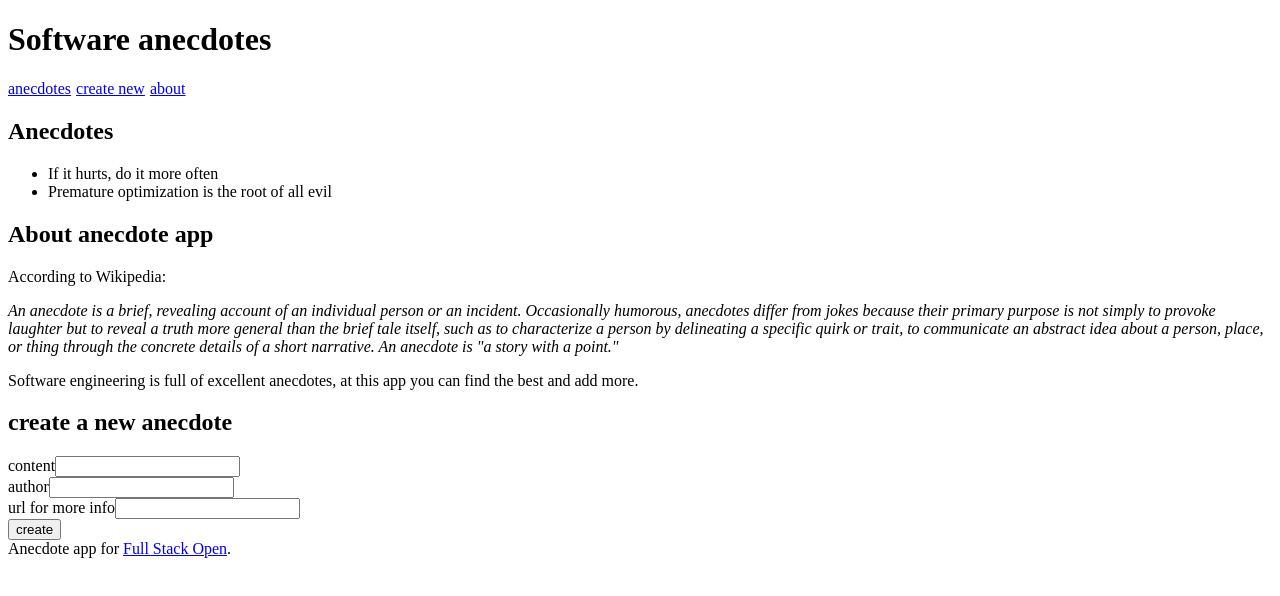
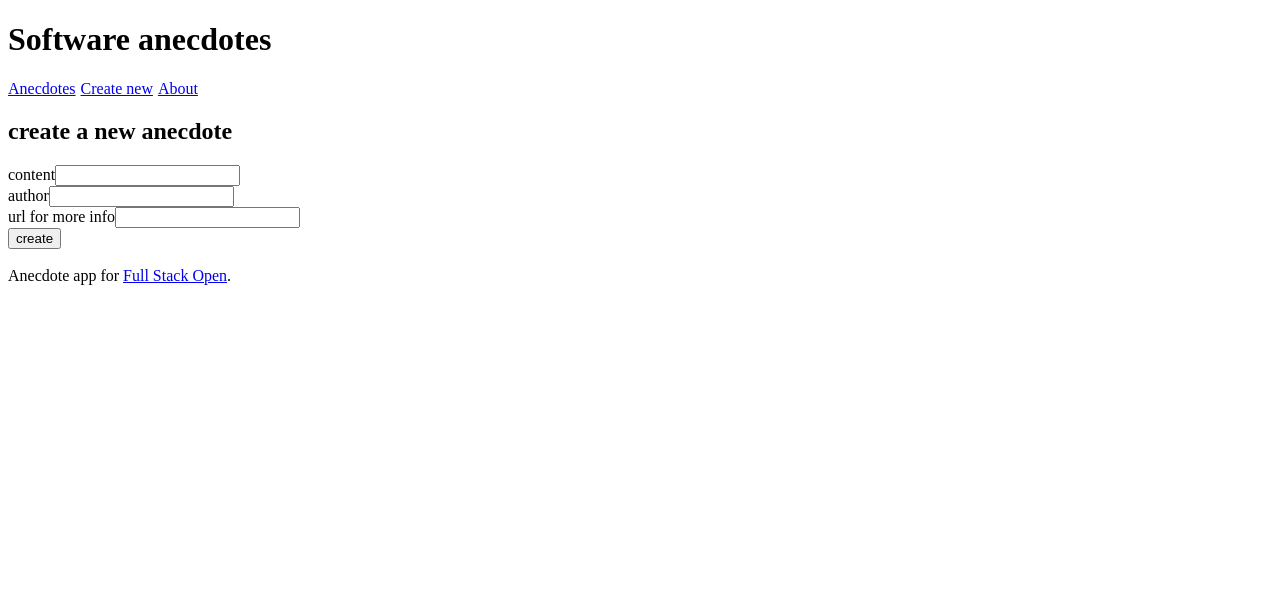
Before and after one commit to davidpacco/anecdotes-routed, a React (Vite) app: page /create in a window 1280 px wide. Shown: the top 596 px of the page. Built offline with nearby package versions, Linux system fonts and the light colour scheme.

Commit message:
Add exercise 7.1 - routed anecdotes step 1

```diff
--- a/package.json
+++ b/package.json
@@ -11,7 +11,8 @@
   },
   "dependencies": {
     "react": "^18.2.0",
-    "react-dom": "^18.2.0"
+    "react-dom": "^18.2.0",
+    "react-router-dom": "^6.24.1"
   },
   "devDependencies": {
     "@types/react": "^18.2.15",
--- a/src/App.jsx
+++ b/src/App.jsx
@@ -1,93 +1,13 @@
 import { useState } from 'react'
+import { Routes, Route } from 'react-router-dom'
 
-function Menu() {
-  const padding = {
-    paddingRight: 5
-  }
-  return (
-    <div>
-      <a href='#' style={padding}>anecdotes</a>
-      <a href='#' style={padding}>create new</a>
-      <a href='#' style={padding}>about</a>
-    </div>
-  )
-}
+import { Menu } from './components/Menu'
+import { AnecdoteList } from './components/AnecdoteList'
+import { About } from './components/About'
+import { Footer } from './components/Footer'
+import { CreateNew } from './components/CreateNew'
 
-function AnecdoteList({ anecdotes }) {
-  return (
-    <div>
-      <h2>Anecdotes</h2>
-      <ul>
-        {anecdotes.map(anecdote => <li key={anecdote.id} >{anecdote.content}</li>)}
-      </ul>
-    </div>
-  )
-}
-
-function About() {
-  return (
-    <div>
-      <h2>About anecdote app</h2>
-      <p>According to Wikipedia:</p>
-
-      <em>An anecdote is a brief, revealing account of an individual person or an incident.
-        Occasionally humorous, anecdotes differ from jokes because their primary purpose is not simply to provoke laughter but to reveal a truth more general than the brief tale itself,
-        such as to characterize a person by delineating a specific quirk or trait, to communicate an abstract idea about a person, place, or thing through the concrete details of a short narrative.
-        An anecdote is &quot;a story with a point.&quot;</em>
-
-      <p>Software engineering is full of excellent anecdotes, at this app you can find the best and add more.</p>
-    </div>
-  )
-}
-
-function Footer() {
-  return (
-    <div>
-      Anecdote app for <a href='https://fullstackopen.com/'>Full Stack Open</a>.
-    </div>
-  )
-}
-
-function CreateNew(props) {
-  const [content, setContent] = useState('')
-  const [author, setAuthor] = useState('')
-  const [info, setInfo] = useState('')
-
-
-  const handleSubmit = (e) => {
-    e.preventDefault()
-    props.addNew({
-      content,
-      author,
-      info,
-      votes: 0
-    })
-  }
-
-  return (
-    <div>
-      <h2>create a new anecdote</h2>
-      <form onSubmit={handleSubmit}>
-        <div>
-          content
-          <input name='content' value={content} onChange={(e) => setContent(e.target.value)} />
-        </div>
-        <div>
-          author
-          <input name='author' value={author} onChange={(e) => setAuthor(e.target.value)} />
-        </div>
-        <div>
-          url for more info
-          <input name='info' value={info} onChange={(e) => setInfo(e.target.value)} />
-        </div>
-        <button>create</button>
-      </form>
-    </div>
-  )
-
-}
-
-const App = () => {
+function App() {
   const [anecdotes, setAnecdotes] = useState([
     {
       content: 'If it hurts, do it more often',
@@ -130,9 +50,12 @@
     <div>
       <h1>Software anecdotes</h1>
       <Menu />
-      <AnecdoteList anecdotes={anecdotes} />
-      <About />
-      <CreateNew addNew={addNew} />
+      <Routes>
+        <Route path='/' element={<AnecdoteList anecdotes={anecdotes} />} />
+        <Route path='/create' element={<CreateNew addNew={addNew} />} />
+        <Route path='about' element={<About />} />
+      </Routes>
+      <br />
       <Footer />
     </div>
   )
--- /dev/null
+++ b/src/components/About.jsx
@@ -0,0 +1,15 @@
+export function About() {
+  return (
+    <div>
+      <h2>About anecdote app</h2>
+      <p>According to Wikipedia:</p>
+
+      <em>An anecdote is a brief, revealing account of an individual person or an incident.
+        Occasionally humorous, anecdotes differ from jokes because their primary purpose is not simply to provoke laughter but to reveal a truth more general than the brief tale itself,
+        such as to characterize a person by delineating a specific quirk or trait, to communicate an abstract idea about a person, place, or thing through the concrete details of a short narrative.
+        An anecdote is &quot;a story with a point.&quot;</em>
+
+      <p>Software engineering is full of excellent anecdotes, at this app you can find the best and add more.</p>
+    </div>
+  )
+}
--- /dev/null
+++ b/src/components/AnecdoteList.jsx
@@ -0,0 +1,10 @@
+export function AnecdoteList({ anecdotes }) {
+  return (
+    <div>
+      <h2>Anecdotes</h2>
+      <ul>
+        {anecdotes.map(anecdote => <li key={anecdote.id} >{anecdote.content}</li>)}
+      </ul>
+    </div>
+  )
+}
--- /dev/null
+++ b/src/components/CreateNew.jsx
@@ -0,0 +1,40 @@
+import { useState } from "react"
+
+export function CreateNew(props) {
+  const [content, setContent] = useState('')
+  const [author, setAuthor] = useState('')
+  const [info, setInfo] = useState('')
+
+
+  const handleSubmit = (e) => {
+    e.preventDefault()
+    props.addNew({
+      content,
+      author,
+      info,
+      votes: 0
+    })
+  }
+
+  return (
+    <div>
+      <h2>create a new anecdote</h2>
+      <form onSubmit={handleSubmit}>
+        <div>
+          content
+          <input name='content' value={content} onChange={(e) => setContent(e.target.value)} />
+        </div>
+        <div>
+          author
+          <input name='author' value={author} onChange={(e) => setAuthor(e.target.value)} />
+        </div>
+        <div>
+          url for more info
+          <input name='info' value={info} onChange={(e) => setInfo(e.target.value)} />
+        </div>
+        <button>create</button>
+      </form>
+    </div>
+  )
+
+}
--- /dev/null
+++ b/src/components/Footer.jsx
@@ -0,0 +1,7 @@
+export function Footer() {
+  return (
+    <div>
+      Anecdote app for <a href='https://fullstackopen.com/'>Full Stack Open</a>.
+    </div>
+  )
+}
--- /dev/null
+++ b/src/components/Menu.jsx
@@ -0,0 +1,15 @@
+import { Link } from "react-router-dom"
+
+export function Menu() {
+  const padding = {
+    paddingRight: 5
+  }
+
+  return (
+    <div>
+      <Link to='/' style={padding}>Anecdotes</Link>
+      <Link to='/create' style={padding}>Create new</Link>
+      <Link to='/about' style={padding}>About</Link>
+    </div>
+  )
+}
--- a/src/main.jsx
+++ b/src/main.jsx
@@ -1,5 +1,10 @@
-import React from 'react'
 import ReactDOM from 'react-dom/client'
 import App from './App'
 
-ReactDOM.createRoot(document.getElementById('root')).render(<App />)
+import { BrowserRouter } from 'react-router-dom'
+
+ReactDOM.createRoot(document.getElementById('root')).render(
+  <BrowserRouter>
+    <App />
+  </BrowserRouter>
+)
```
Also changed, not shown: 1 other file (tests, documents, lock files or other folders).
